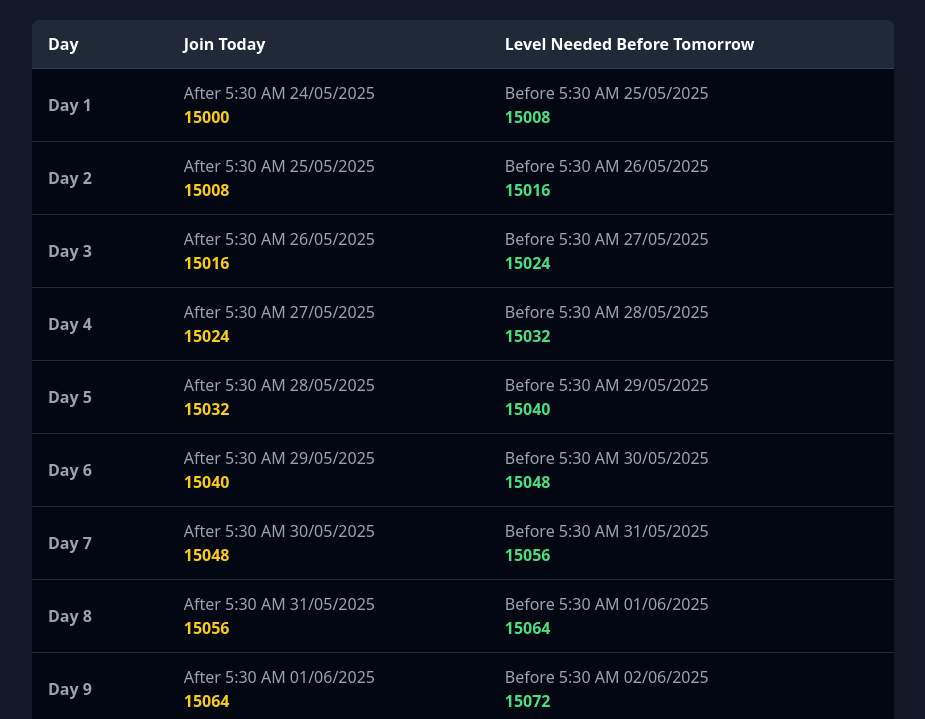
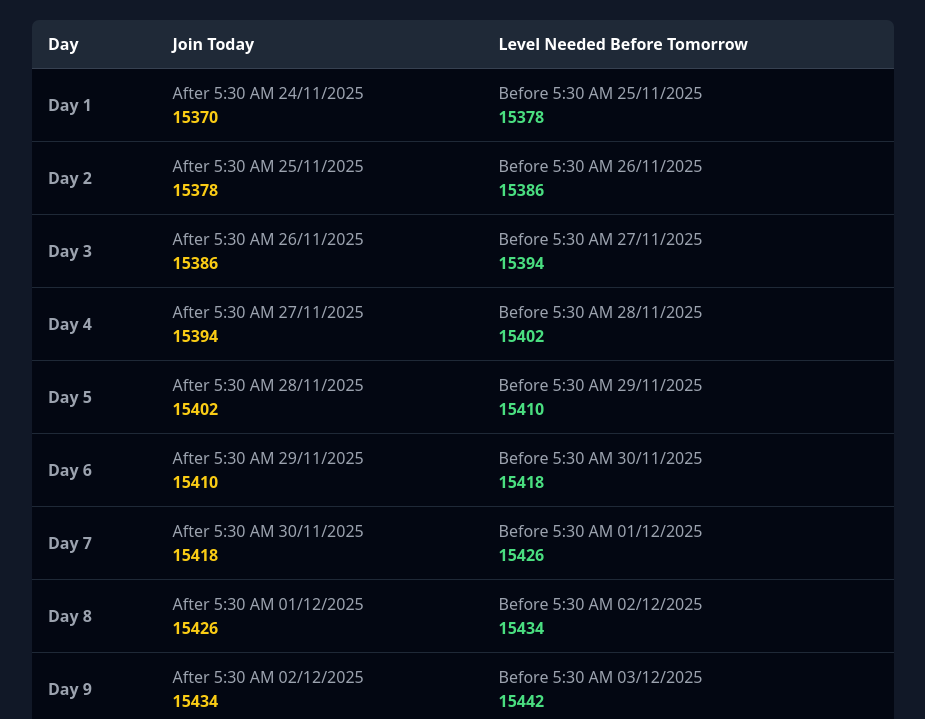
Before and after one commit to OxRyn/level.schedule.github.io, a plain HTML site: page index.html in a window 1280 px wide. Shown: the part 81-800 px from the top of the page, without its empty margins (177-1102 px from the left). Drawn offline with nearby package versions, Linux system fonts and the light colour scheme.

Commit message:
Update index.html

```diff
--- a/index.html
+++ b/index.html
@@ -32,12 +32,12 @@
     </div>
 
     <script>
-      const startLevel = 15000;
+      const startLevel = 15370;
       const finalLevel = 16000;
       const switchLevel = 16000;
       const gainBeforeSwitch = 8;
       const gainAfterSwitch = 6;
-      const startDate = new Date("2025-05-24T05:30:00");
+      const startDate = new Date("2025-11-24T05:30:00");
       const table = document.getElementById("level-table");
 
       let currentLevel = startLevel;
```
